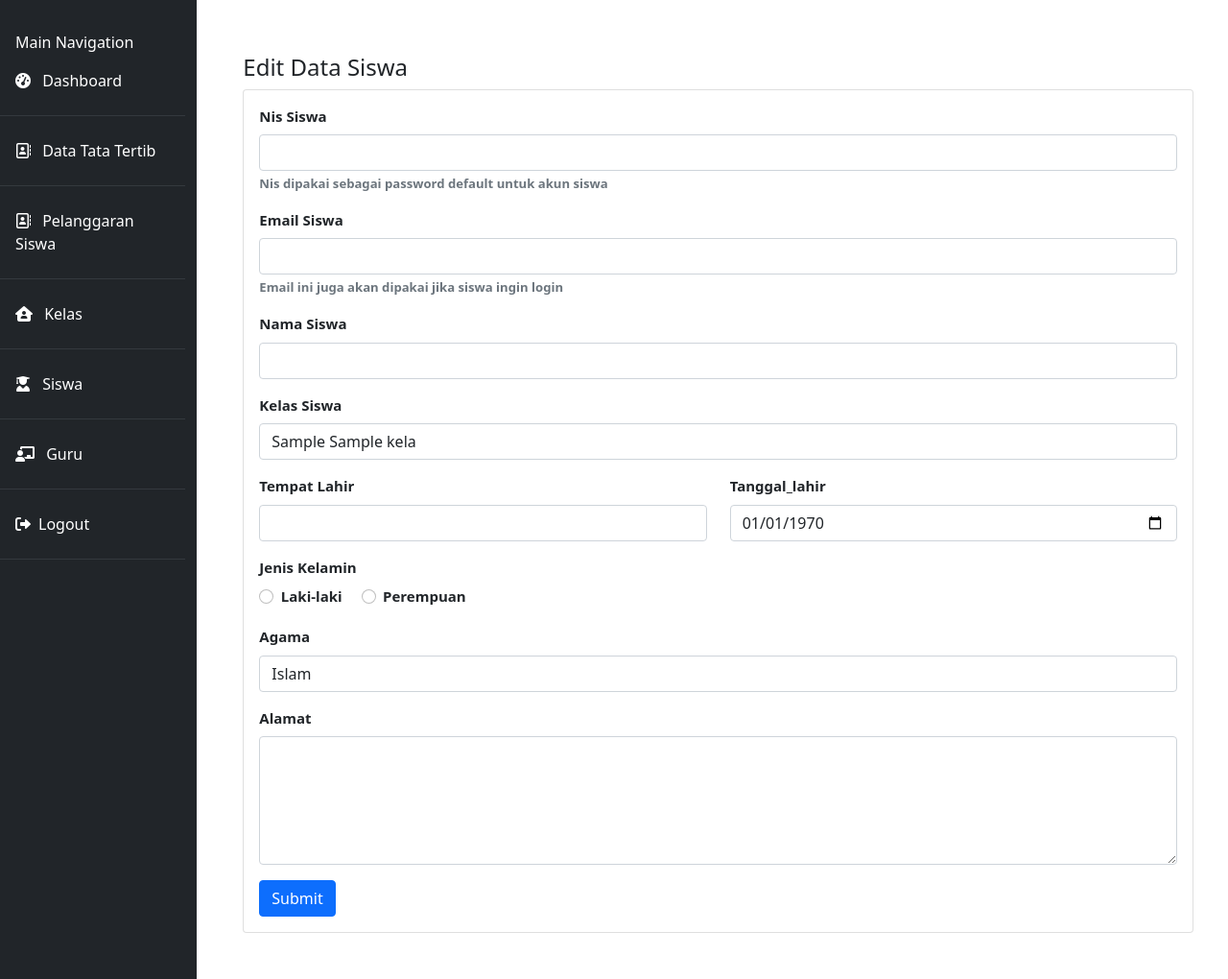
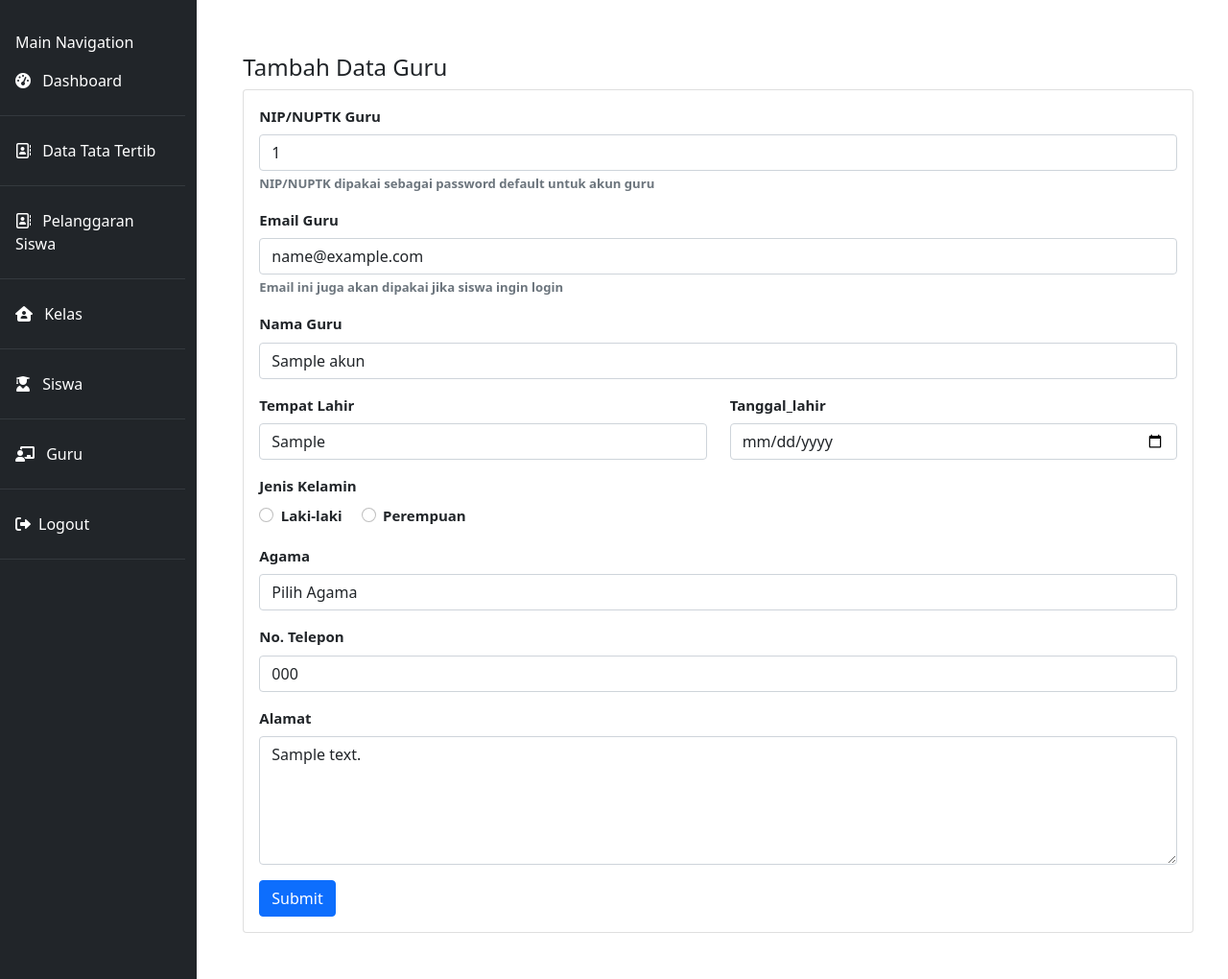
Before and after one commit to AndreeMeilio/4_my_point, a PHP site: page /guru/edit.php?id_guru=1 in a window 1280 px wide. Shown: the part 56-1076 px from the top of the page at 96% size. Run offline with PHP 8.4, Linux system fonts and the light colour scheme; the visitor is signed in with stand-in values (Sample User, id 1); tables that the repository leaves empty or names only in its code hold one stand-in row (values such as "Sample post"); data that the repository does not hold is empty.

Commit message:
Menyelesaikan CRUD data guru

```diff
--- a/guru/edit.php
+++ b/guru/edit.php
@@ -2,17 +2,17 @@
 
 include '../lib/library.php';
 
-$id_siswa = @$_GET['nis'];
+$id_guru = @$_GET['id_guru'];
 
-if ($_SERVER['REQUEST_METHOD'] == "POST"){
-    $nis            = @$_POST['nis'];
+if ($_SERVER['REQUEST_METHOD'] == "POST") {
+    $id_guru        = @$_POST['id_guru'];
     $email          = @$_POST['email'];
-    $id_kelas       = @$_POST['id_kelas'];
     $nama           = @$_POST['nama'];
     $tempat_lahir   = @$_POST['tempat_lahir'];
     $tanggal_lahir  = @$_POST['tanggal_lahir'];
     $jenis_kelamin  = @$_POST['jenis_kelamin'];
     $agama          = @$_POST['agama'];
+    $no_telepon     = @$_POST['no_telepon'];
     $id_provinsi    = '-';
     $id_kabupaten   = '-';
     $id_kecamatan   = '-';
@@ -21,61 +21,55 @@ if ($_SERVER['REQUEST_METHOD'] == "POST"){
 
 
     // Escape string untuk menghindari terjadinya teknik hacking SQL Injection
-    $nis            = $mysqli->escape_string($nis);
+    $id_guru        = $mysqli->escape_string($id_guru);
     $email          = $mysqli->escape_string($email);
-    $id_kelas       = $mysqli->escape_string($id_kelas);
     $nama           = strtoupper($mysqli->escape_string($nama));
     $tempat_lahir   = $mysqli->escape_string($tempat_lahir);
     $tanggal_lahir  = $mysqli->escape_string($tanggal_lahir);
     $jenis_kelamin  = $mysqli->escape_string($jenis_kelamin);
     $agama          = $mysqli->escape_string($agama);
+    $no_telepon     = $mysqli->escape_string($no_telepon);
     // $id_provinsi    = $mysqli->escape_string($id_provinsi);
     // $id_kabupaten   = $mysqli->escape_string($id_kabupaten);
     // $id_kecamatan   = $mysqli->escape_string($id_kecamatan);
     // $id_kelurahan   = $mysqli->escape_string($id_kelurahan);
     $alamat = $mysqli->escape_string($alamat);
     $datetime       = date('Y-m-d H:i:s');
-    $password       = password_hash($nis, PASSWORD_DEFAULT);
+    $password       = password_hash($id_guru, PASSWORD_DEFAULT);
 
-    $sql_update_siswa = "UPDATE siswa SET
-        id_siswa        = '$nis',
-        id_kelas        = '$id_kelas',
+    $sql_update_guru = "UPDATE guru SET
+        id_guru         = '$id_guru',
         nama            = '$nama',
         tempat_lahir    = '$tempat_lahir',
         tanggal_lahir   = '$tanggal_lahir',
         jenis_kelamin   = '$jenis_kelamin',
         agama           = '$agama',
+        no_telepon      = '$no_telepon',
         alamat          = '$alamat',
         date_update     = '$datetime'
-        WHERE id_siswa  = '$id_siswa'
+        WHERE id_guru   = '$id_guru'
     ";
 
-    $query_update_siswa = $mysqli->query($sql_update_siswa) or die($mysqli->error);
+    $query_update_guru = $mysqli->query($sql_update_guru) or die($mysqli->error);
 
-    $sql_update_akun_siswa = "UPDATE akun SET
-        id_entity   = '$nis',
+    $sql_update_akun_guru = "UPDATE akun SET
+        id_entity   = '$id_guru',
         email       = '$email',
         password    = '$password'
-        WHERE id_entity = '$id_siswa'
+        WHERE id_entity = '$id_guru'
     ";
 
-    $query_update_akun_siswa = $mysqli->query($sql_update_akun_siswa) or die($mysqli->error);
+    $query_update_akun_guru = $mysqli->query($sql_update_akun_guru) or die($mysqli->error);
 
     header("location:index.php");
-
-} else {
-    $sql = "SELECT siswa.*, akun.* FROM siswa
-            INNER JOIN akun ON siswa.id_siswa = akun.id_entity
-            WHERE siswa.id_siswa = '$id_siswa'";
-
-    $query      = $mysqli->query($sql) or die($mysqli->error);
-
-    $data_siswa = $query->fetch_assoc();
-
-    $sql_kelas  = "SELECT * FROM kelas";
-    $data_kelas      = $mysqli->query($sql_kelas) or die($mysqli->error);
-
-    include '../views/siswa/v_edit.php';
 }
 
-?>
+if (empty($id_guru)) header('location: index.php');
+
+$sql = "SELECT guru.*, akun.* FROM guru, akun WHERE guru.id_guru = '$id_guru' AND akun.id_entity = '$id_guru'";
+$query = $mysqli->query($sql);
+$guru = $query->fetch_array();
+
+if (empty($guru)) header('location: index.php');
+
+include '../views/guru/v_tambah.php';
--- a/views/guru/v_tambah.php
+++ b/views/guru/v_tambah.php
@@ -1,3 +1,7 @@
+<?php
+$action = 'tambah.php';
+if (!empty($id_guru)) $action = 'edit.php'
+?>
 <!DOCTYPE html>
 <html lang="en">
 
@@ -25,57 +29,49 @@
         <?php include '../views/sidebar.html' ?>
 
         <div class="col-md-10 p-5 pt-3">
-            <h4 class="mt-5">Tambah Data Siswa</h4>
+            <h4 class="mt-5">Tambah Data Guru</h4>
 
             <div class="card">
                 <div class="card-body">
-                    <form action="tambah.php" method="POST">
+                    <form action="<?= $action ?>" method="POST">
                         <div class="mb-3">
-                            <label for="nis" class="form-label">Nis Siswa</label>
-                            <input type="text" class="form-control" id="nis" aria-describedby="nisHelp" name="nis" required>
-                            <div id="nisHelp" class="form-text">Nis dipakai sebagai password default untuk akun siswa</div>
+                            <label for="id_guru" class="form-label">NIP/NUPTK Guru</label>
+                            <input type="text" class="form-control" id="id_guru" aria-describedby="id_guruHelp" name="id_guru" value="<?= @$guru['id_guru']?>" required>
+                            <div id="id_guruHelp" class="form-text">NIP/NUPTK dipakai sebagai password default untuk akun guru</div>
                         </div>
                         <div class="mb-3">
-                            <label for="email" class="form-label">Email Siswa</label>
-                            <input type="email" class="form-control" id="email" aria-describedby="emailHelp" name="email" required>
+                            <label for="email" class="form-label">Email Guru</label>
+                            <input type="email" class="form-control" id="email" aria-describedby="emailHelp" name="email" value="<?= @$guru['email']?>" required>
                             <div id="emailHelp" class="form-text">Email ini juga akan dipakai jika siswa ingin login</div>
                         </div>
                         <div class="mb-3">
-                            <label for="nama" class="form-label">Nama Siswa</label>
-                            <input type="text" class="form-control" id="nama" name="nama" required>
-                        </div>
-                        <div class="mb-3">
-                            <label for="id_kelas" class="form-label">Kelas Siswa</label>
-                            <select class="form-control" name="id_kelas" id="id_kelas">
-                                <?php while ($item = $data_kelas->fetch_assoc()) { ?>
-                                    <option value="<?php echo $item['id_kelas'] ?>"><?php echo $item['tingkatan'] . ' ' . $item['nama_kelas'] ?></option>
-                                <?php } ?>
-                            </select>
+                            <label for="nama" class="form-label">Nama Guru</label>
+                            <input type="text" class="form-control" id="nama" name="nama" value="<?= @$guru['nama']?>" required>
                         </div>
                         <div class="row">
                             <div class="col-md-6">
                                 <div class="mb-3">
                                     <label for="tempat_lahir" class="form-label">Tempat Lahir</label>
-                                    <input type="text" class="form-control" id="tempat_lahir" name="tempat_lahir" required>
+                                    <input type="text" class="form-control" id="tempat_lahir" name="tempat_lahir" value="<?= @$guru['tempat_lahir']?>" required>
                                 </div>
                             </div>
                             <div class="col-md-6">
                                 <div class="mb-3">
                                     <label for="tanggal_lahir" class="form-label">Tanggal_lahir</label>
-                                    <input type="date" class="form-control" id="tanggal_lahir" name="tanggal_lahir"required>
+                                    <input type="date" class="form-control" id="tanggal_lahir" name="tanggal_lahir" value="<?= @$guru['tanggal_lahir']?>" required>
                                 </div>
                             </div>
                         </div>
                         <div class="mb-3">
                             <label for="jenis_kelamin1" class="form-label d-block">Jenis Kelamin</label>
                             <div class="form-check form-check-inline">
-                                <input class="form-check-input" type="radio" name="jenis_kelamin" id="jenis_kelamin1" value="L" checked>
+                                <input class="form-check-input" type="radio" name="jenis_kelamin" id="jenis_kelamin1" value="L" <?= @$guru['jenis_kelamin'] == 'L' ? 'checked' : '' ?> required>
                                 <label class="form-check-label" for="jenis_kelamin1">
                                     Laki-laki
                                 </label>
                             </div>
                             <div class="form-check form-check-inline">
-                                <input class="form-check-input" type="radio" name="jenis_kelamin" id="jenis_kelamin2" value="P">
+                                <input class="form-check-input" type="radio" name="jenis_kelamin" id="jenis_kelamin2" value="P" <?= @$guru['jenis_kelamin'] == 'P' ? 'checked' : '' ?>>
                                 <label class="form-check-label" for="jenis_kelamin2">
                                     Perempuan
                                 </label>
@@ -83,17 +79,23 @@
                         </div>
                         <div class="mb-3">
                             <label for="agama" class="form-label">Agama</label>
-                            <select name="agama" id="agama" class="form-control">
-                                <option value="islam">Islam</option>
-                                <option value="kristen_protestan">Kristen Protestan</option>
-                                <option value="kristen_katolik">Kristen Katolik</option>
-                                <option value="hindu">Hindu</option>
-                                <option value="budha">Budha</option>
+                            <select name="agama" id="agama" class="form-control" required>
+                                <option value="" selected disabled>Pilih Agama</option>
+                                <option value="islam" <?= @$guru['agama'] == 'islam' ? 'selected' : '' ?>>Islam</option>
+                                <option value="kristen_protestan" <?= @$guru['agama'] == 'kristen_protestan' ? 'selected' : '' ?>>Kristen Protestan</option>
+                                <option value="kristen_katolik" <?= @$guru['agama'] == 'kristen_katolik' ? 'selected' : '' ?>>Kristen Katolik</option>
+                                <option value="hindu" <?= @$guru['agama'] == 'hindu' ? 'selected' : '' ?>>Hindu</option>
+                                <option value="budha" <?= @$guru['agama'] == 'budha' ? 'selected' : '' ?>>Budha</option>
+                                <option value="konghucu" <?= @$guru['agama'] == 'konghucu' ? 'selected' : '' ?>>Konghucu</option>
                             </select>
                         </div>
                         <div class="mb-3">
+                            <label for="no_telepon" class="form-label">No. Telepon</label>
+                            <input type="text" class="form-control" id="no_telepon" name="no_telepon" min="0" value="<?= @$guru['no_telepon']?>" required>
+                        </div>
+                        <div class="mb-3">
                             <label for="alamat" class="form-label">Alamat</label>
-                            <textarea class="form-control" name="alamat" id="alamat" cols="30" rows="5" required></textarea>
+                            <textarea class="form-control" name="alamat" id="alamat" cols="30" rows="5" required><?= @$guru['alamat']?></textarea>
                         </div>
                         <button type="submit" class="btn btn-primary">Submit</button>
                     </form>
```
Also changed, not shown: guru/delete.php (+9 -9 lines), guru/tambah.php (+14 -14 lines), views/guru/v_index.php (+26 -15 lines).
